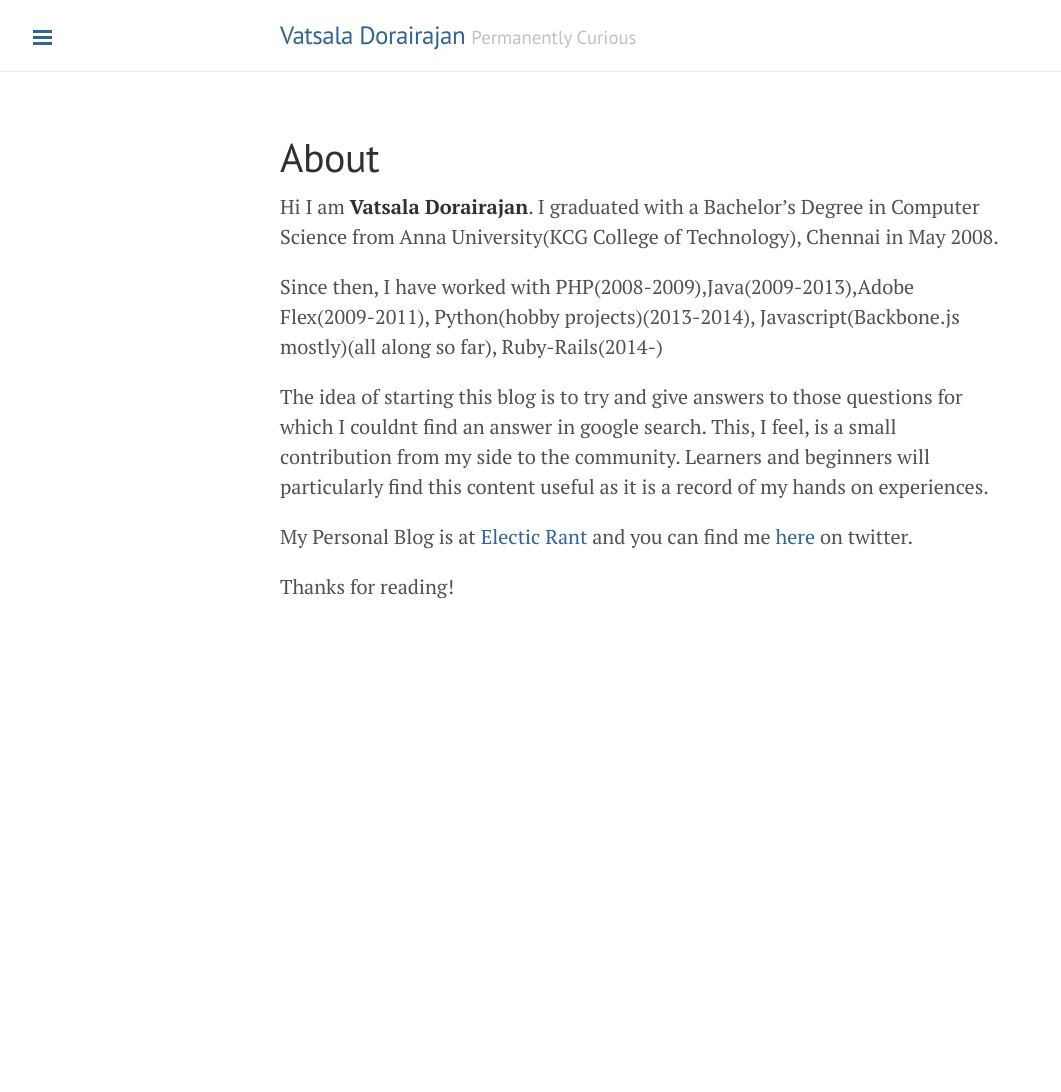
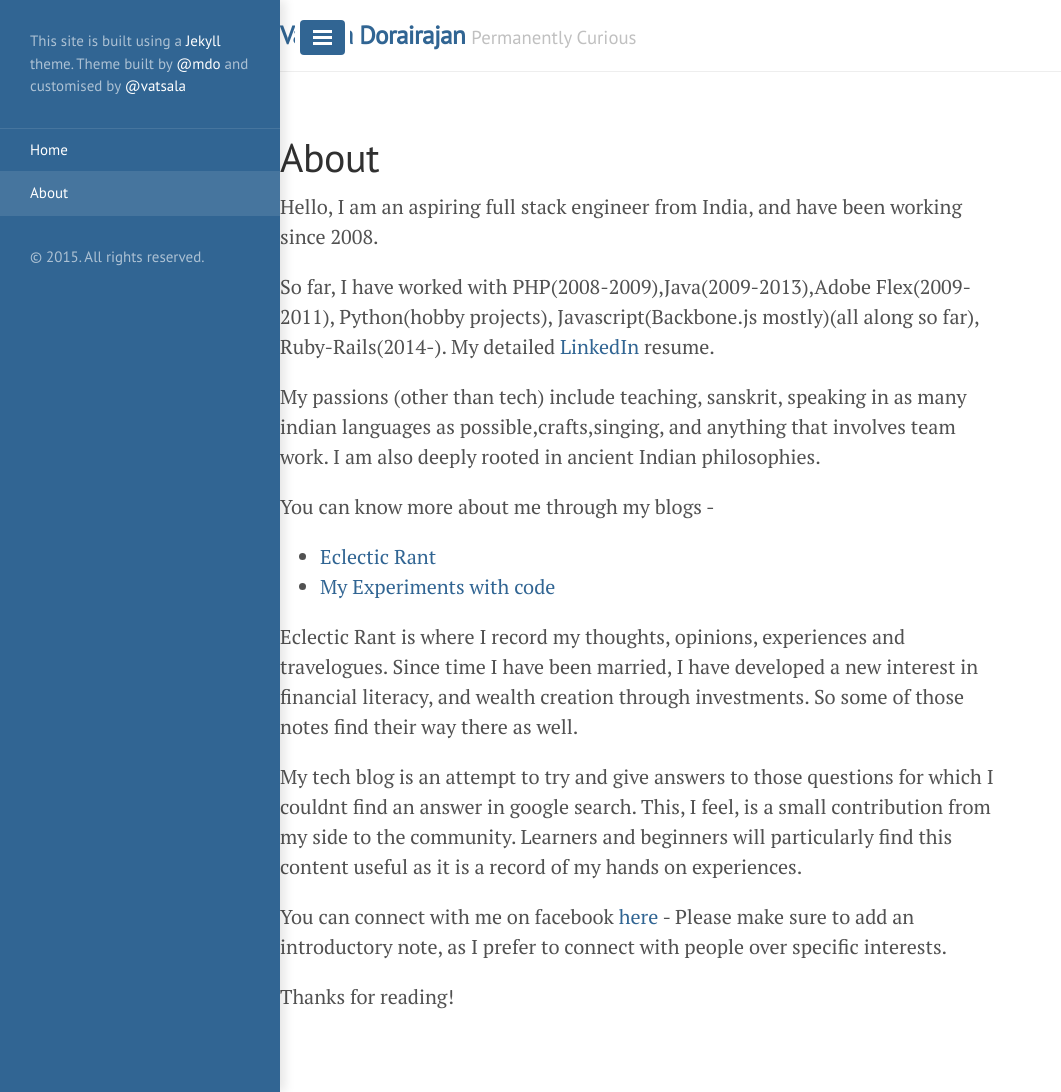
Before and after one commit to vatsala/vatsala.github.io, a Jekyll site: the page built from about.md, in a window 1280 px wide and 1092 px high. Shown: the whole window, without its empty margins (0-1061 px from the left). Built offline with Jekyll 4.4.1, drawn with Linux system fonts in a browser that asks for light colours; Markdown is read by kramdown in place of the engine named in the settings.

Commit message:
Better about page

```diff
--- a/_config.yml
+++ b/_config.yml
@@ -21,7 +21,11 @@ author:
   name:              Vatsala Dorairajan
   url:               http://vatsala.co.in
   email:             vatsala<dot>dorairajan@gmail.com
-  twitter:           htts://twitter.com/vatsala
+  twitter:           https://twitter.com/vatsala
+  linked_in:         https://www.linkedin.com/in/vatsala
+  facebook:          https://www.facebook.com/vatsala.dorairajan
 
 # Custom vars
 version:             1.0.0
+personal_blog:       http://eclectic-rant.blogspot.com
+tech_blog:           http://vatsalad.wordpress.com
--- a/_includes/sidebar.html
+++ b/_includes/sidebar.html
@@ -1,6 +1,6 @@
 <!-- Target for toggling the sidebar `.sidebar-checkbox` is for regular
      styles, `#sidebar-checkbox` for behavior. -->
-<input type="checkbox" class="sidebar-checkbox" id="sidebar-checkbox">
+<input type="checkbox" class="sidebar-checkbox" id="sidebar-checkbox" checked='true' >
 
 <!-- Toggleable sidebar -->
 <div class="sidebar" id="sidebar">
--- a/_layouts/default.html
+++ b/_layouts/default.html
@@ -3,7 +3,7 @@
 
   {% include head.html %}
 
-  <body class="theme-base-10">
+  <body class="theme-base-10 sidebar-overlay">
 
     {% include sidebar.html %}
 
@@ -13,7 +13,7 @@
       <div class="masthead">
         <div class="container">
           <h3 class="masthead-title">
-            <a href="/" title="Home">{{ site.title }}</a>
+            <a href="/" title="Home"><strong>{{ site.title }}</strong></a>
             <small>{{ site.tagline }}</small>
           </h3>
         </div>
--- a/about.md
+++ b/about.md
@@ -3,12 +3,23 @@ layout: page
 title: About
 ---
 
-Hi I am **Vatsala Dorairajan**. I graduated with a Bachelor’s Degree in Computer Science from Anna University(KCG College of Technology), Chennai in May 2008.
+Hello,  I am an aspiring full stack engineer from India, and have been working since 2008.
 
-Since then, I have worked with PHP(2008-2009),Java(2009-2013),Adobe Flex(2009-2011), Python(hobby projects)(2013-2014), Javascript(Backbone.js mostly)(all along so far), Ruby-Rails(2014-)
+So far, I have worked with PHP(2008-2009),Java(2009-2013),Adobe Flex(2009-2011), Python(hobby projects), Javascript(Backbone.js mostly)(all along so far), Ruby-Rails(2014-). My detailed [LinkedIn]({{site.author.linked_in}}) resume.
 
-The idea of starting this blog is to try and give answers to those questions for which I couldnt find an answer in google search. This, I feel, is a small contribution from my side to the community. Learners and beginners will particularly find this content useful as it is a record of my hands on experiences.
+My passions (other than tech) include teaching, sanskrit, speaking in as many indian languages as possible,crafts,singing, and anything that involves team work. I am also deeply rooted in ancient Indian philosophies.
 
-My Personal Blog is at [Electic Rant](http://eclectic-rant.blogspot.com) and you can find me [here](https://twitter.com/vatsala) on twitter.
+You can know more about me through my blogs -
+
++  [Eclectic Rant]({{site.personal_blog}})
+-  [My Experiments with code]({{site.tech_blog}})
+
+Eclectic Rant is where I record my thoughts, opinions, experiences and travelogues.  Since time I have been married, I have developed a
+new interest in financial literacy, and wealth creation through investments. So some of those notes find their way there as well.
+
+My tech blog is an attempt to try and give answers to those questions for which I couldnt find an answer in google search. This, I feel, is a small contribution from my side to the community. Learners and beginners will particularly find this content useful as it is a record of my hands on experiences.
+
+You can connect with me on facebook [here]({{ site.author.facebook}}) - Please make sure to add an introductory note, as I prefer to connect with people over specific interests.
+
 
 Thanks for reading!
```
Also changed, not shown: index.html (+9 -7 lines).
